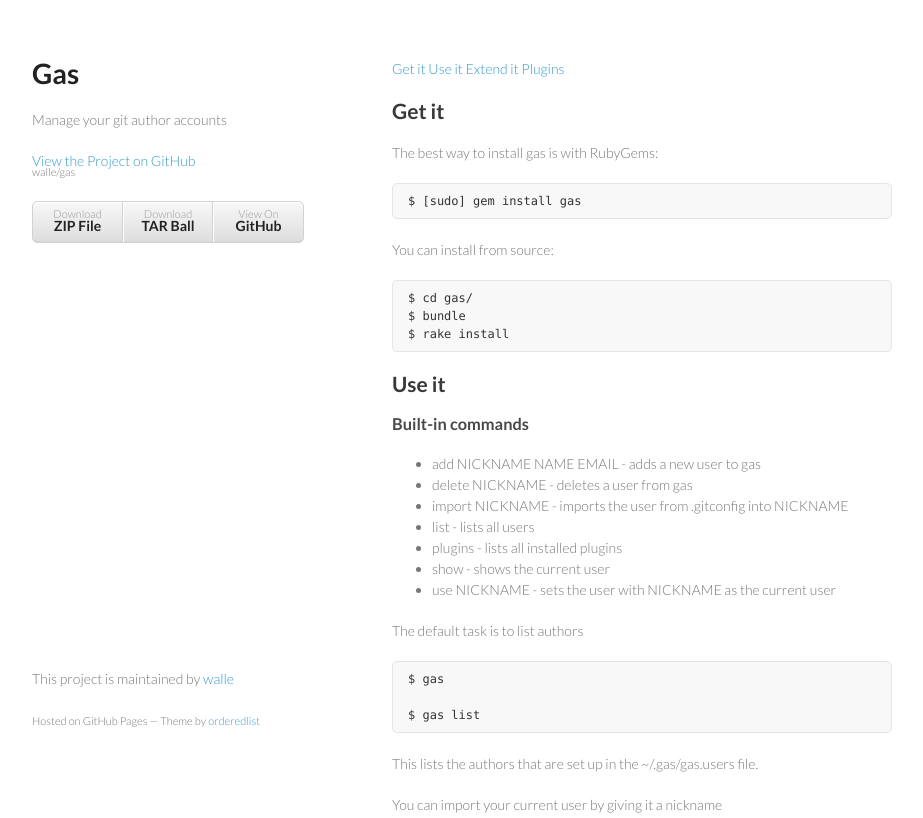
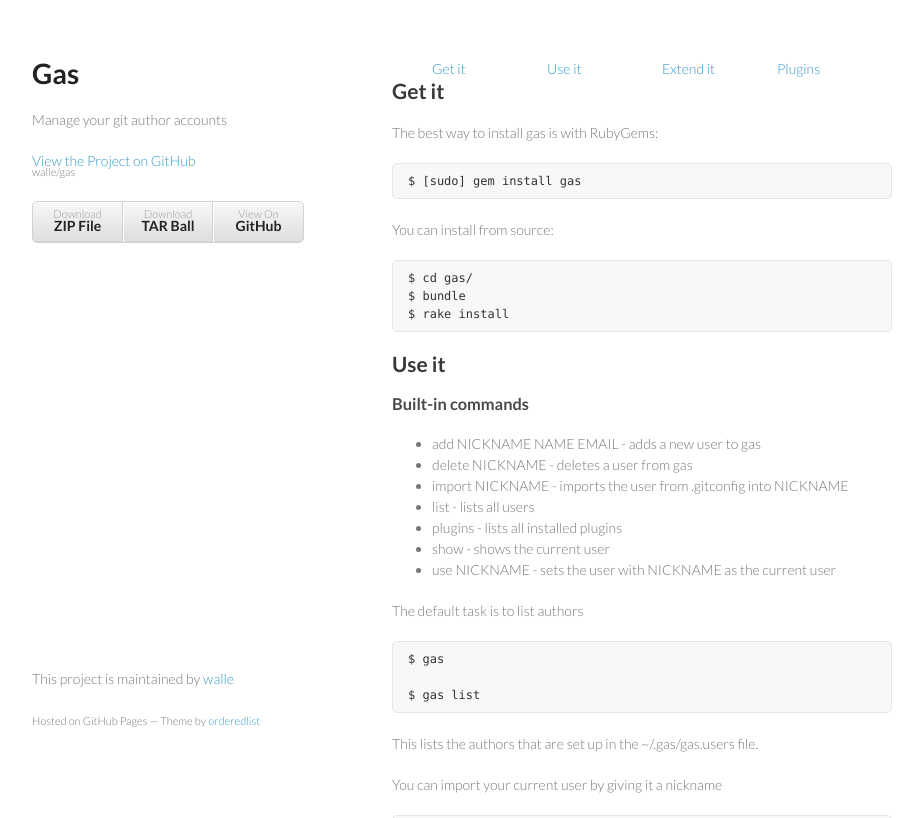
Before and after one commit to walle/gas, a plain HTML site: page index.html in a window 1280 px wide. Shown: the top 818 px of the page, without its empty margins (178-1101 px from the left). Drawn offline with Linux system fonts and the light colour scheme.

```diff
--- a/index.html
+++ b/index.html
@@ -28,9 +28,20 @@
         </ul>
       </header>
       <section>
-        <p><a href="#get_it">Get it</a> <a href="#use_it">Use it</a> <a href="#extend_it">Extend it</a> <a href="#plugins">Plugins</a></p>
-
-<p><a name="get_it"></a></p>
+        <ul>
+<li style="display: block; float: left; width: 25%;">
+    <a href="#get_it">Get it</a>
+  </li>
+  <li style="display: block; float: left; width: 25%;">
+    <a href="#use_it">Use it</a>
+  </li>
+  <li style="display: block; float: left; width: 25%;">
+    <a href="#extend_it">Extend it</a>
+  </li>
+  <li style="display: block; float: left; width: 25%;">
+    <a href="#plugins">Plugins</a>
+  </li>
+</ul><p><a name="get_it"></a></p>
 
 <h2>Get it</h2>
 
```
Also changed, not shown: params.json (+1 -1 lines).
